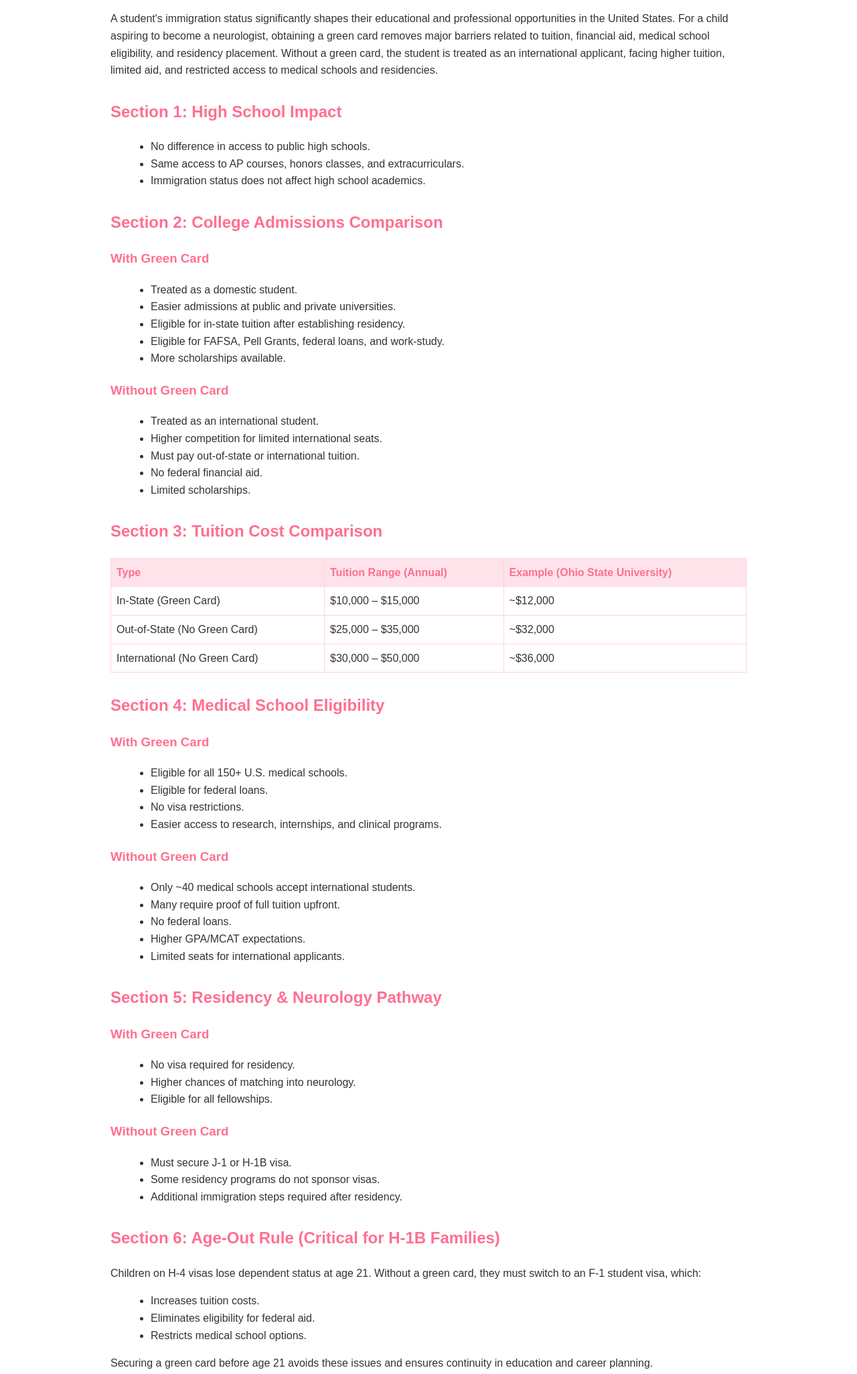
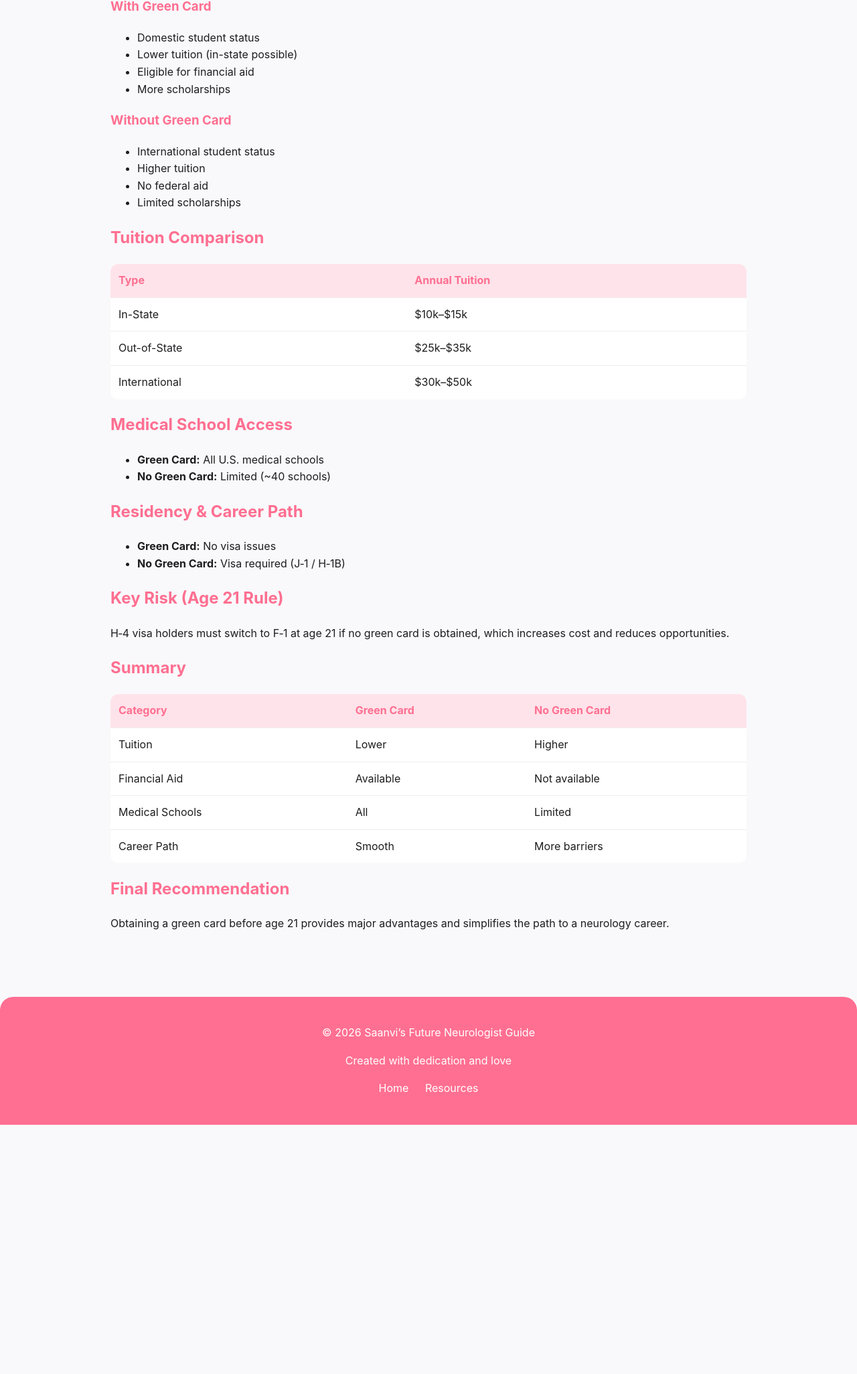
Before and after one commit to VSM754/neurology-guide, a plain HTML site: page immigration-comparison.html in a window 1280 px wide. Shown: the part 541-2592 px from the top of the page at 67% size. After the commit the page ends 2220 px from the top, so only its background shows below. Drawn offline with Linux system fonts and the light colour scheme.

Commit message:
Update immigration-comparison.html

```diff
--- a/immigration-comparison.html
+++ b/immigration-comparison.html
@@ -8,40 +8,46 @@
 <style>
 body {
     margin: 0;
-            font-family: Arial, sans-serif;
-            background: #ffffff;
-            color: #333;
+    font-family: -apple-system, BlinkMacSystemFont, "Segoe UI", Arial;
+    background: #f9f9fb;
+    color: #1d1d1f;
     line-height: 1.6;
 }
 
+/* ✅ STICKY NAVBAR */
 nav {
-            background: #ff6f91;
-            padding: 15px 25px;
+    position: sticky;
+    top: 0;
+    z-index: 1000;
+    background: rgba(255, 111, 145, 0.95);
+    backdrop-filter: blur(10px);
+    padding: 12px 40px;
     display: flex;
     justify-content: space-between;
     align-items: center;
     color: white;
-            font-size: 18px;
+    font-size: 16px;
+    box-shadow: 0 2px 8px rgba(0,0,0,0.08);
 }
 
 nav a {
     color: white;
     text-decoration: none;
-            font-weight: bold;
+    font-weight: 600;
 }
 
+/* DROPDOWN */
 .dropdown {
     position: relative;
-            display: inline-block;
 }
 
 .dropbtn {
     background: none;
     border: none;
     color: white;
-            font-size: 18px;
+    font-size: 16px;
     cursor: pointer;
-            font-weight: bold;
+    font-weight: 600;
 }
 
 .dropdown-content {
@@ -49,103 +55,106 @@
     position: absolute;
     right: 0;
     background: white;
+    border-radius: 10px;
     min-width: 240px;
-            box-shadow: 0px 4px 10px rgba(0,0,0,0.2);
-            z-index: 10;
+    box-shadow: 0 10px 25px rgba(0,0,0,0.15);
+    overflow: hidden;
 }
 
 .dropdown-content a {
     color: #ff6f91;
-            padding: 12px 16px;
-            text-decoration: none;
+    padding: 12px 18px;
     display: block;
-            font-weight: bold;
 }
 
 .dropdown-content a:hover {
-            background: #ffe3ea;
+    background: #fff0f4;
 }
 
 .dropdown:hover .dropdown-content {
     display: block;
 }
 
+/* HEADER */
 header {
     text-align: center;
-            padding: 40px 20px;
+    padding: 30px 20px 10px;
 }
 
 header h1 {
     color: #ff6f91;
     font-size: 30px;
-            margin-bottom: 10px;
+    margin: 0;
 }
 
-        h2 {
-            color: #ff6f91;
-            margin-top: 30px;
+header p {
+    color: #6e6e73;
+    margin-top: 10px;
 }
 
-        h3 {
-            color: #ff6f91;
-            margin-top: 20px;
+/* CONTENT */
+.content {
+    max-width: 950px;
+    margin: auto;
+    padding: 10px 20px 40px;
 }
 
-        .content {
-            padding: 20px 40px;
-            max-width: 950px;
-            margin: auto;
+h2, h3 {
+    color: #ff6f91;
 }
 
-        ul {
-            margin-left: 20px;
-        }
-
+/* ✅ MODERN TABLE */
 table {
     width: 100%;
     border-collapse: collapse;
     margin-top: 15px;
-        }
-
-        th, td {
-            border: 1px solid #ffd1dc;
-            padding: 8px;
-            text-align: left;
+    background: white;
+    border-radius: 12px;
+    overflow: hidden;
 }
 
 th {
     background: #ffe3ea;
     color: #ff6f91;
+    padding: 12px;
+    text-align: left;
 }
 
-        caption {
-            text-align: left;
-            font-weight: bold;
-            margin-bottom: 5px;
-            color: #ff6f91;
+td {
+    padding: 12px;
+    border-top: 1px solid #eee;
 }
 
+/* FOOTER */
+footer {
+    background: #ff6f91;
+    color: white;
+    padding: 25px;
+    text-align: center;
+    margin-top: 40px;
+    border-radius: 20px 20px 0 0;
+}
+
+footer a {
+    color: white;
+    text-decoration: none;
+    margin: 0 10px;
+}
+
+/* MOBILE */
 @media (max-width: 600px) {
-            .content {
-                padding: 20px;
+    nav {
+        padding: 12px 20px;
     }
 }
 </style>
 
 <link rel="manifest" href="manifest.json">
 </head>
-<footer style="background:#ff6f91; color:white; padding:20px; text-align:center; margin-top:40px; border-radius:12px 12px 0 0;">
-    <p style="margin:5px 0; font-size:16px;">© 2026 Saanvi’s Future Neurologist Guide</p>
-    <p style="margin:5px 0; font-size:14px;">Created with dedication and love</p>
-    <p style="margin:10px 0;">
-        <a href="index.html" style="color:white; text-decoration:none; margin:0 10px;">Home</a>
-        <a href="resources.html" style="color:white; text-decoration:none; margin:0 10px;">Resources</a>
 
-    </p>
-</footer>
 <body>
 
-    <!-- NAVIGATION -->
+<!-- NAV -->
 <nav>
     <a href="index.html">Home</a>
 
@@ -153,15 +162,15 @@
         <button class="dropbtn">Chapters ▼</button>
         <div class="dropdown-content">
             <a href="high-school.html">High School Plan</a>
-                <a href="timeline.html">Timeline: 8th Grade → Neurologist</a>
+            <a href="timeline.html">Timeline</a>
             <a href="immigration-comparison.html">Green Card vs No Green Card</a>
-                <a href="immigration-education.html">Immigration Impact on Education</a>
-                <a href="eamcet-registration.html">EAMCET Registration</a>
-                <a href="neet-registration.html">NEET Registration</a>
+            <a href="immigration-education.html">Education Impact</a>
+            <a href="eamcet-registration.html">EAMCET</a>
+            <a href="neet-registration.html">NEET</a>
             <a href="eamcet-vs-neet.html">EAMCET vs NEET</a>
-                <a href="us-premed-vs-mbbs.html">U.S. Pre‑Med vs India MBBS</a>
-                <a href="mbbs-to-usa-neurology.html">MBBS → Neurologist in USA</a>
-                <a href="resources.html">Student Resources</a>
+            <a href="us-premed-vs-mbbs.html">U.S. vs MBBS</a>
+            <a href="mbbs-to-usa-neurology.html">MBBS → USA</a>
+            <a href="resources.html">Resources</a>
         </div>
     </div>
 </nav>
@@ -169,7 +178,7 @@
 <!-- HEADER -->
 <header>
     <h1>Green Card vs No Green Card</h1>
-        <p>Impact on a child’s education and neurology career path.</p>
+    <p>Impact on a student’s education and neurology career path.</p>
 </header>
 
 <!-- CONTENT -->
@@ -177,161 +186,116 @@
 
 <h2>Executive Summary</h2>
 <p>
-            A student's immigration status significantly shapes their educational and professional opportunities in the United States.
-            For a child aspiring to become a neurologist, obtaining a green card removes major barriers related to tuition, financial
-            aid, medical school eligibility, and residency placement. Without a green card, the student is treated as an international
-            applicant, facing higher tuition, limited aid, and restricted access to medical schools and residencies.
+Immigration status plays a major role in education, financial aid, and medical career opportunities.
+Having a green card significantly simplifies the journey to becoming a neurologist.
 </p>
 
-        <h2>Section 1: High School Impact</h2>
+<h2>High School Impact</h2>
 <ul>
-            <li>No difference in access to public high schools.</li>
-            <li>Same access to AP courses, honors classes, and extracurriculars.</li>
-            <li>Immigration status does not affect high school academics.</li>
+<li>No difference in access to public schools</li>
+<li>Same AP, honors, and extracurricular opportunities</li>
 </ul>
 
-        <h2>Section 2: College Admissions Comparison</h2>
+<h2>College Admissions</h2>
 
 <h3>With Green Card</h3>
 <ul>
-            <li>Treated as a domestic student.</li>
-            <li>Easier admissions at public and private universities.</li>
-            <li>Eligible for in‑state tuition after establishing residency.</li>
-            <li>Eligible for FAFSA, Pell Grants, federal loans, and work‑study.</li>
-            <li>More scholarships available.</li>
+<li>Domestic student status</li>
+<li>Lower tuition (in-state possible)</li>
+<li>Eligible for financial aid</li>
+<li>More scholarships</li>
 </ul>
 
 <h3>Without Green Card</h3>
 <ul>
-            <li>Treated as an international student.</li>
-            <li>Higher competition for limited international seats.</li>
-            <li>Must pay out‑of‑state or international tuition.</li>
-            <li>No federal financial aid.</li>
-            <li>Limited scholarships.</li>
+<li>International student status</li>
+<li>Higher tuition</li>
+<li>No federal aid</li>
+<li>Limited scholarships</li>
 </ul>
 
-        <h2>Section 3: Tuition Cost Comparison</h2>
-
+<h2>Tuition Comparison</h2>
 <table>
 <tr>
 <th>Type</th>
-                <th>Tuition Range (Annual)</th>
-                <th>Example (Ohio State University)</th>
+<th>Annual Tuition</th>
 </tr>
 <tr>
-                <td>In‑State (Green Card)</td>
-                <td>$10,000 – $15,000</td>
-                <td>~$12,000</td>
+<td>In-State</td>
+<td>$10k–$15k</td>
 </tr>
 <tr>
-                <td>Out‑of‑State (No Green Card)</td>
-                <td>$25,000 – $35,000</td>
-                <td>~$32,000</td>
+<td>Out-of-State</td>
+<td>$25k–$35k</td>
 </tr>
 <tr>
-                <td>International (No Green Card)</td>
-                <td>$30,000 – $50,000</td>
-                <td>~$36,000</td>
+<td>International</td>
+<td>$30k–$50k</td>
 </tr>
 </table>
 
-        <h2>Section 4: Medical School Eligibility</h2>
-
-        <h3>With Green Card</h3>
+<h2>Medical School Access</h2>
 <ul>
-            <li>Eligible for all 150+ U.S. medical schools.</li>
-            <li>Eligible for federal loans.</li>
-            <li>No visa restrictions.</li>
-            <li>Easier access to research, internships, and clinical programs.</li>
+<li><strong>Green Card:</strong> All U.S. medical schools</li>
+<li><strong>No Green Card:</strong> Limited (~40 schools)</li>
 </ul>
 
-        <h3>Without Green Card</h3>
+<h2>Residency & Career Path</h2>
 <ul>
-            <li>Only ~40 medical schools accept international students.</li>
-            <li>Many require proof of full tuition upfront.</li>
-            <li>No federal loans.</li>
-            <li>Higher GPA/MCAT expectations.</li>
-            <li>Limited seats for international applicants.</li>
+<li><strong>Green Card:</strong> No visa issues</li>
+<li><strong>No Green Card:</strong> Visa required (J‑1 / H‑1B)</li>
 </ul>
 
-        <h2>Section 5: Residency & Neurology Pathway</h2>
-
-        <h3>With Green Card</h3>
-        <ul>
-            <li>No visa required for residency.</li>
-            <li>Higher chances of matching into neurology.</li>
-            <li>Eligible for all fellowships.</li>
-        </ul>
-
-        <h3>Without Green Card</h3>
-        <ul>
-            <li>Must secure J‑1 or H‑1B visa.</li>
-            <li>Some residency programs do not sponsor visas.</li>
-            <li>Additional immigration steps required after residency.</li>
-        </ul>
-
-        <h2>Section 6: Age‑Out Rule (Critical for H‑1B Families)</h2>
+<h2>Key Risk (Age 21 Rule)</h2>
 <p>
-            Children on H‑4 visas lose dependent status at age 21. Without a green card, they must switch to an F‑1 student visa, which:
-        </p>
-        <ul>
-            <li>Increases tuition costs.</li>
-            <li>Eliminates eligibility for federal aid.</li>
-            <li>Restricts medical school options.</li>
-        </ul>
-        <p>
-            Securing a green card before age 21 avoids these issues and ensures continuity in education and career planning.
+H‑4 visa holders must switch to F‑1 at age 21 if no green card is obtained, which increases cost and reduces opportunities.
 </p>
 
-        <h2>Section 7: Summary Table</h2>
-
+<h2>Summary</h2>
 <table>
-            <caption>Green Card vs No Green Card – Education & Career Impact</caption>
 <tr>
 <th>Category</th>
-                <th>With Green Card</th>
-                <th>Without Green Card</th>
+<th>Green Card</th>
+<th>No Green Card</th>
 </tr>
 <tr>
 <td>Tuition</td>
-                <td>In‑state rates</td>
-                <td>Out‑of‑state/international rates</td>
+<td>Lower</td>
+<td>Higher</td>
 </tr>
 <tr>
 <td>Financial Aid</td>
-                <td>Eligible for FAFSA, loans, grants</td>
-                <td>Not eligible for federal aid</td>
+<td>Available</td>
+<td>Not available</td>
 </tr>
 <tr>
-                <td>Medical School Access</td>
-                <td>All U.S. schools</td>
-                <td>~40 schools only</td>
-            </tr>
-            <tr>
-                <td>Residency</td>
-                <td>No visa needed</td>
-                <td>Requires J‑1 or H‑1B</td>
-            </tr>
-            <tr>
-                <td>Scholarships</td>
-                <td>Many available</td>
-                <td>Limited options</td>
+<td>Medical Schools</td>
+<td>All</td>
+<td>Limited</td>
 </tr>
 <tr>
 <td>Career Path</td>
-                <td>Straightforward</td>
-                <td>More complex with visa hurdles</td>
+<td>Smooth</td>
+<td>More barriers</td>
 </tr>
 </table>
 
-        <h2>Section 8: Final Recommendations</h2>
+<h2>Final Recommendation</h2>
 <p>
-            For families on H‑1B visas, obtaining a green card before the child turns 21 is strongly recommended.
-            It ensures access to affordable education, full financial aid, and a smoother path to medical school and a neurology career.
-            Early planning is essential to avoid age‑out risks and maximize opportunities.
+Obtaining a green card before age 21 provides major advantages and simplifies the path to a neurology career.
 </p>
 
 </div>
+
+<!-- FOOTER -->
+<footer>
+<p>© 2026 Saanvi’s Future Neurologist Guide</p>
+<p>Created with dedication and love</p>
+<p>
+    <a href="index.html">Home</a>
+    <a href="resources.html">Resources</a>
+</p>
+</footer>
 
 <script>
 if ("serviceWorker" in navigator) {
```
Lines whose indentation alone changed are shown as unchanged.
